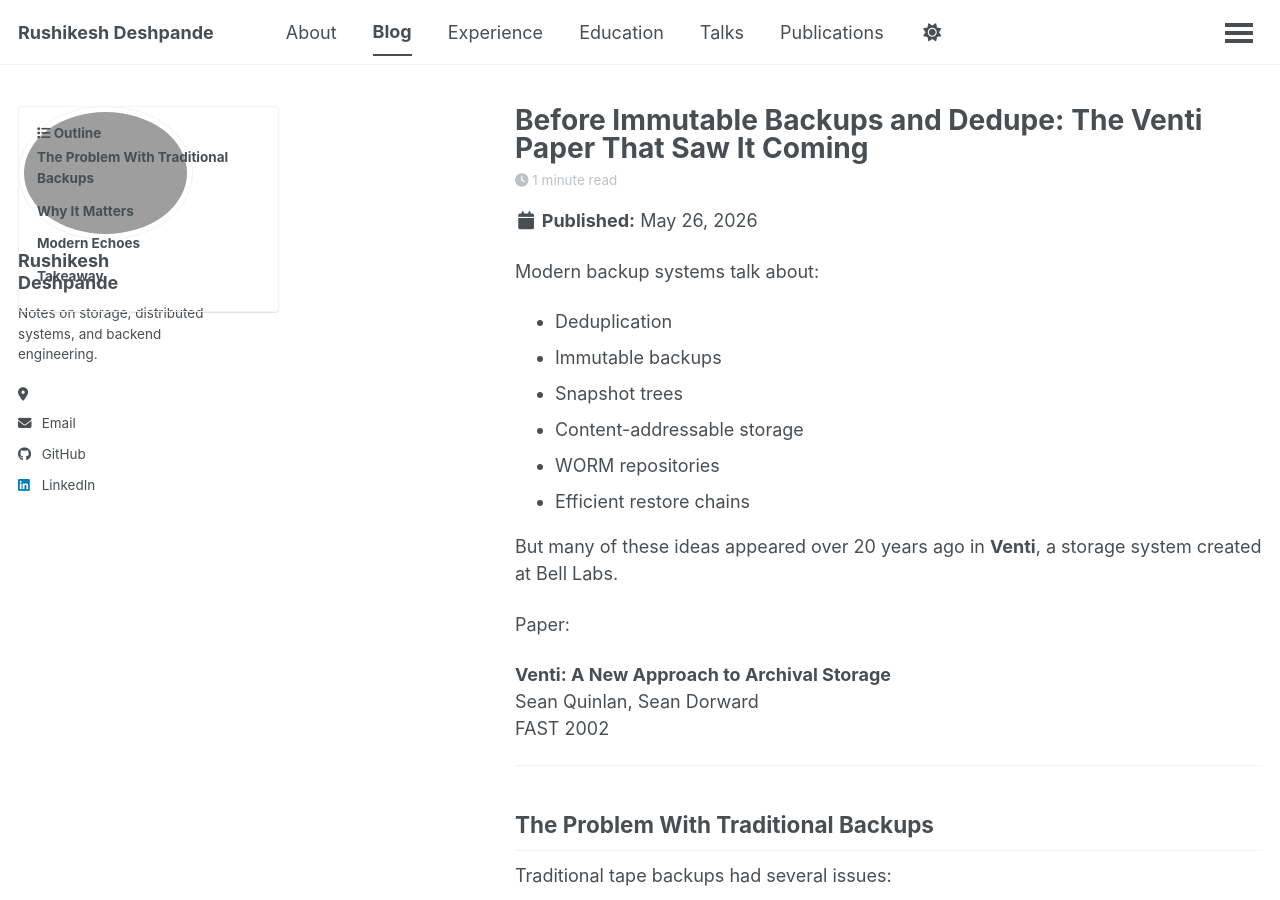
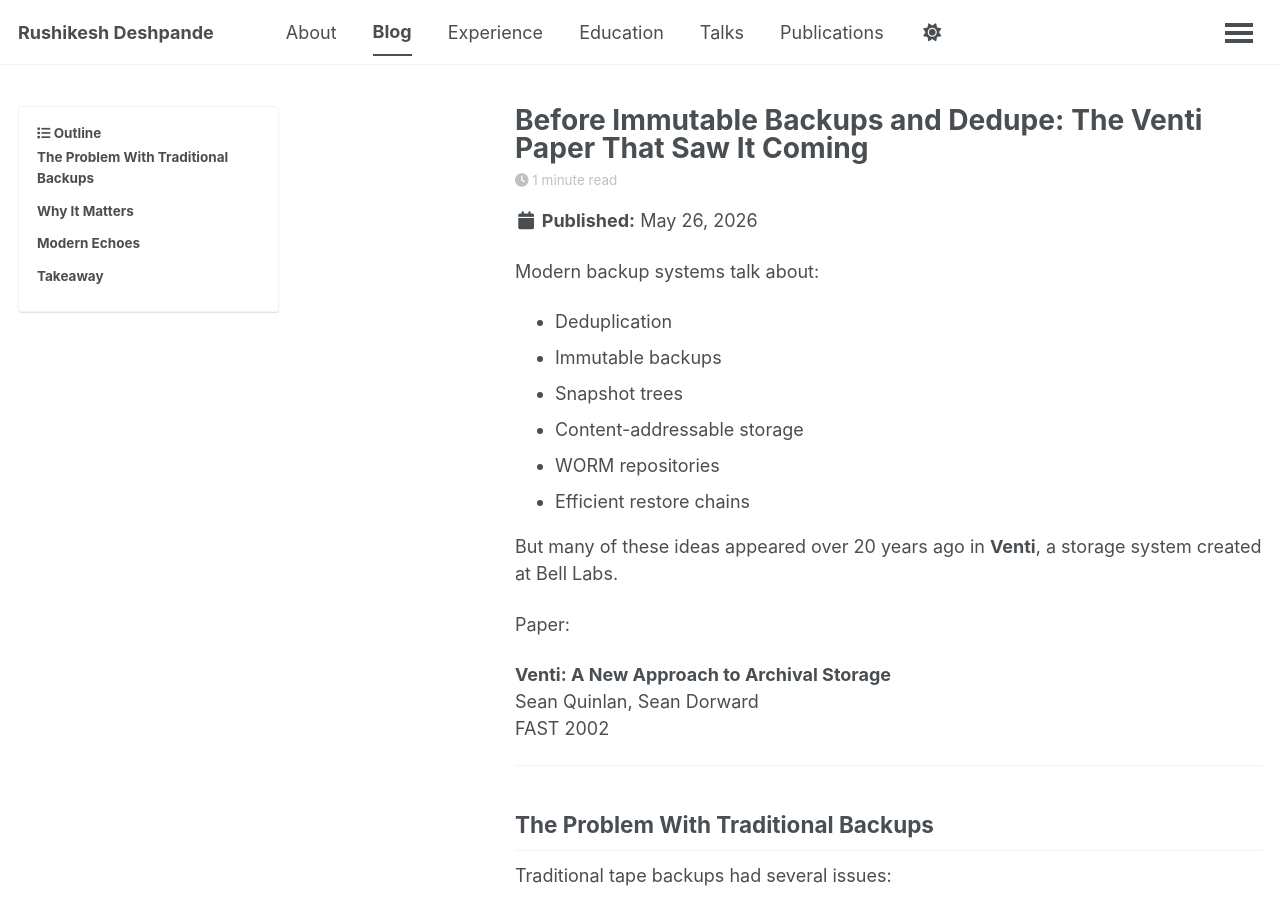
Before and after one commit to rushikesh90/rushikesh90.github.io, a Jekyll site: the page built from _posts/2026-05-26-venti-content-addressable-storage.md, in a window 1280 px wide and 900 px high. Built offline with Jekyll 4.4.1, drawn with Linux system fonts in a browser that asks for light colours; a script that is not in the unit is left out; part of the change alters nothing that is shown.

Commit message:
Fix sidebar on posts

```diff
--- a/_config.yml
+++ b/_config.yml
@@ -92,7 +92,7 @@ defaults:
     values:
       layout: single
       toc: true
-      author_profile: true
+      author_profile: false
       read_time: true
       comments: true
       share: true
--- a/_includes/sidebar.html
+++ b/_includes/sidebar.html
@@ -1,8 +1,8 @@
 {% include base_path %}
 
-{% if page.author_profile or layout.author_profile or page.sidebar or page.collection == "posts" %}
+{% if page.author_profile or layout.author_profile or page.sidebar %}
   <div class="sidebar sticky">
-  {% if page.author_profile or layout.author_profile or page.collection == "posts" %}{% include author-profile.html %}{% endif %}
+  {% if page.author_profile or layout.author_profile %}{% include author-profile.html %}{% endif %}
   {% if page.sidebar %}
     {% for s in page.sidebar %}
       {% if s.image %}
```
